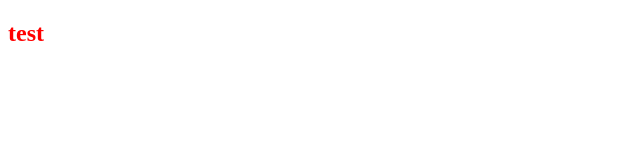
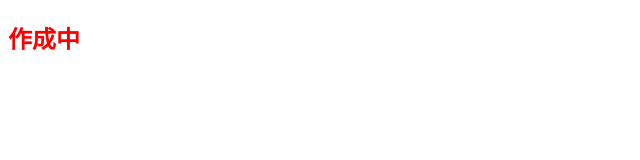
Before and after one commit to otowmoyarng/portfolio, a plain HTML site: page index.html in a window 1280 px wide. Shown: the whole page, without its empty margins (0-640 px from the left). Drawn offline with Linux system fonts and the light colour scheme.

Commit message:
Update index.html

```diff
--- a/index.html
+++ b/index.html
@@ -7,6 +7,6 @@
     <link rel="stylesheet" href="./style.css" />
 </head>
 <body>
-    <h2>test</h2>
+    <h2>作成中</h2>
 </body>
 </html>
```
